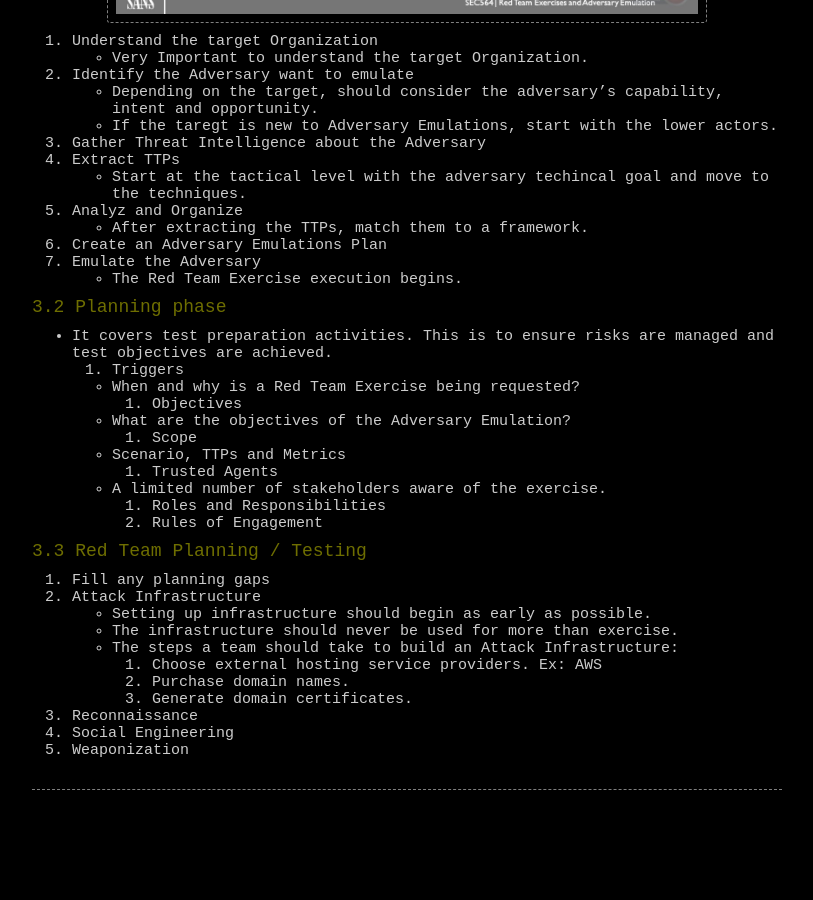
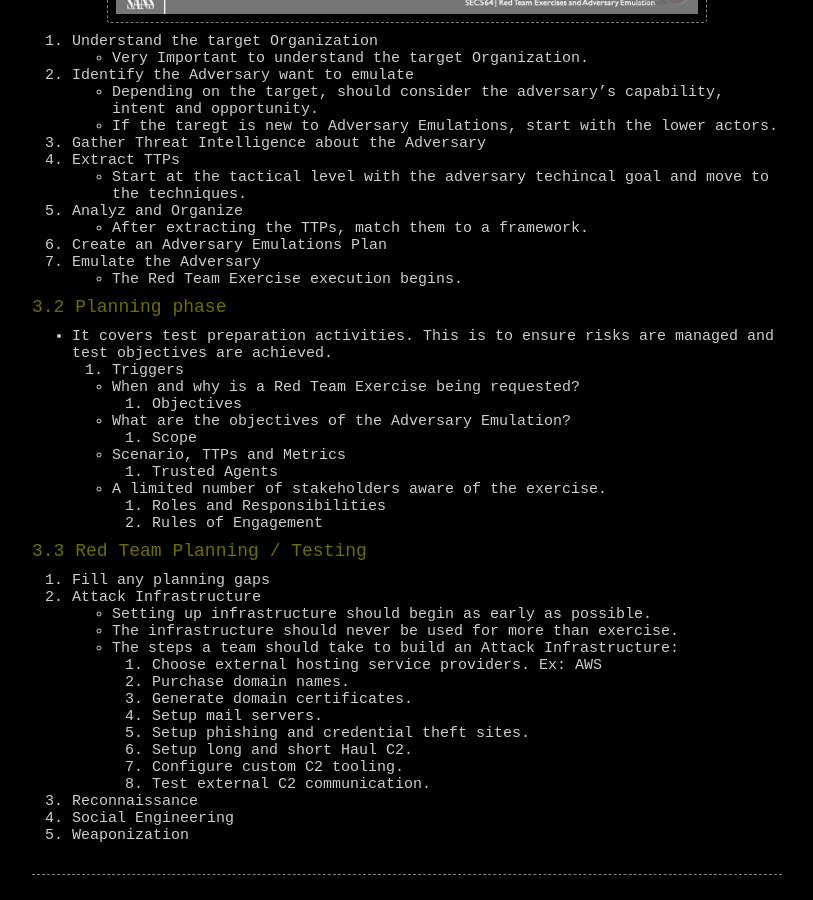
Before and after one commit to wizoutsugar/wizoutsugar.github.io, a Jekyll site: the page built from _posts/2020/RedTeam/2020-10-18-Intro.md, in a window 1280 px wide and 900 px high, scrolled down 2585 px. Shown: the whole window, without its empty margins (233-1046 px from the left). Built offline with Jekyll 4.4.1, drawn with Linux system fonts in a browser that asks for light colours; comment, search, counter and statistics services are not loaded; before the commit the page ends 3400 px from its top, so only the background shows below that.

Commit message:
Update 2020-10-18-Intro.md

```diff
--- a/_posts/2020/RedTeam/2020-10-18-Intro.md
+++ b/_posts/2020/RedTeam/2020-10-18-Intro.md
@@ -115,6 +115,11 @@ tags:
         1. Choose external hosting service providers. Ex: AWS
         2. Purchase domain names.
         3. Generate domain certificates.
+        4. Setup mail servers.
+        5. Setup phishing and credential theft sites.
+        6. Setup long and short Haul C2.
+        7. Configure custom C2 tooling.
+        8. Test external C2 communication.
 3. Reconnaissance
 4. Social Engineering
 5. Weaponization
```
